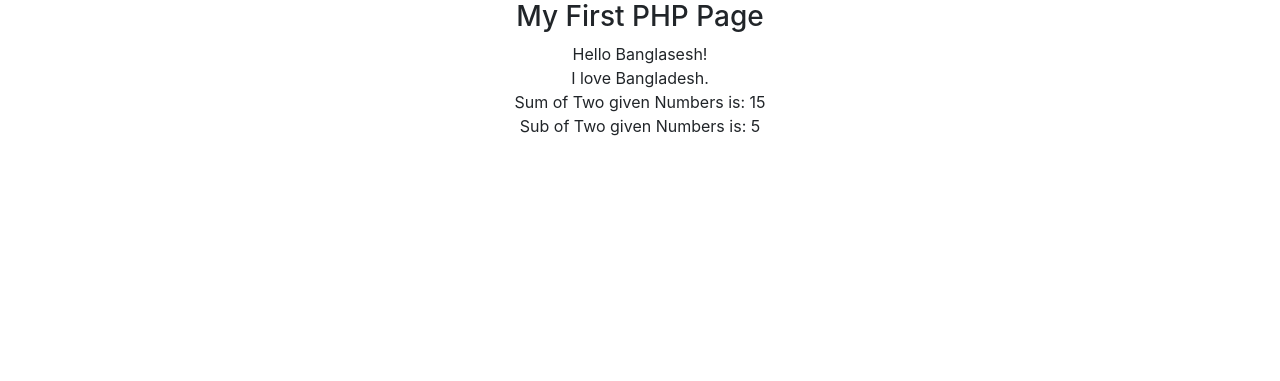
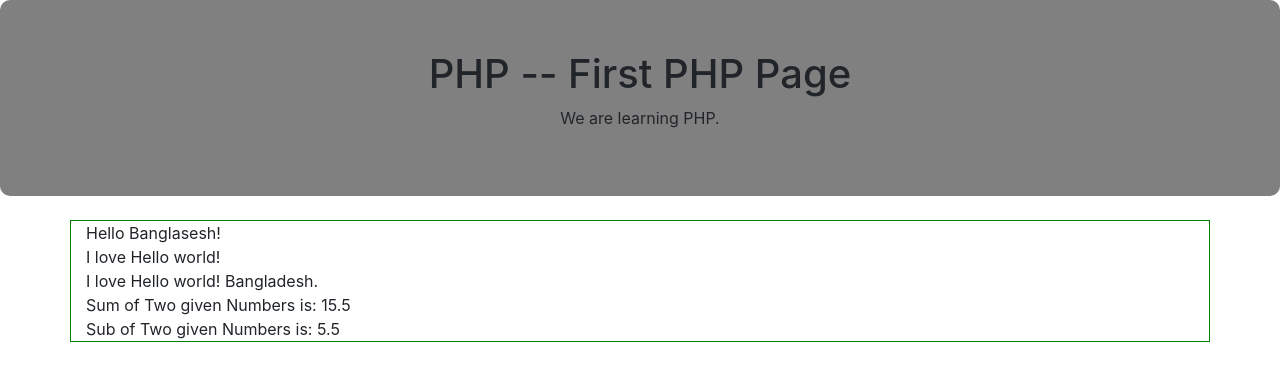
Before and after one commit to shahlalhossain/batch19, a PHP site: page /basic.php in a window 1280 px wide. Shown: the top 381 px of the page. Run offline with PHP 8.4, Linux system fonts and the light colour scheme.

Commit message:
Practice Some Basic PHP Code

```diff
--- a/shahlal/5php/Raw_PHP/basic.php
+++ b/shahlal/5php/Raw_PHP/basic.php
@@ -1,5 +1,5 @@
 <!DOCTYPE html>
-<html>
+<html lang="en">
     <head>
         <title>Basic PHP</title>
         <meta charset="utf-8">
@@ -10,10 +10,27 @@
         <script src="https://cdnjs.cloudflare.com/ajax/libs/popper.js/1.16.0/umd/popper.min.js"></script>
         <script src="https://maxcdn.bootstrapcdn.com/bootstrap/4.5.2/js/bootstrap.min.js"></script>
 
+        <style type="text/css">
+
+            .page-header {
+                background-color:grey;
+                padding: 50px;
+                border-radius: 10px;
+            }
+
+        </style>
     </head>
 
-    <body class="text-center">
-        <h3>My First PHP Page</h3>
+    <body>
+
+        <div class="page-header text-center">
+                <h1>PHP -- First PHP Page </h1>
+                <p> We are learning PHP. </p>
+        </div>
+
+        <br>
+
+        <div class="container" style="border: 1px solid green">
 
         <?php
 
@@ -21,21 +38,26 @@
         echo $greetings;
         echo "<br>";
 
-        $txt = "Hello world!";
-        $txt = "Bangladesh";
-        echo "I love " . $txt . ".";
+        $txt1 = "Hello world!";
+        echo "I love " . $txt1;
+        echo "<br>";
+
+        $txt2 = " Bangladesh.";
+        echo "I love " . $txt1 . $txt2;
         echo "<br>";
 
         $x = 5;
-        $y = 10;
+        $y = 10.50;
 
         $sum = $x + $y;
-        echo "Sum of Two given Numbers is: ".$sum;
+        echo "Sum of Two given Numbers is: " . $sum;
         echo "<br>";
 
         $sub = $y - $x;
         echo "Sub of Two given Numbers is: ".$sub;
         echo "<br>";
+
+        // var_dump($sub);
 
         //  This is a single-line comment
         //  This is also a single-line comment
@@ -47,6 +69,7 @@
         */
 
         ?>
+        </div>
 
     </body>
 </html>
--- a/shahlal/5php/Raw_PHP/first.php
+++ b/shahlal/5php/Raw_PHP/first.php
@@ -47,7 +47,7 @@
         <div class="container" style="border: 1px solid green">
 
                 <?php
-                echo ("Hello Participants, Welcome to Set Training Programme");
+                echo "Hello Participants, Welcome to Set Training Programme";
                 echo "<br>";
                 echo ("Hello Participants, Welcome to Set Training Programme");
                 echo "<br>";
@@ -65,6 +65,9 @@
                 lines
                 */
 
+                include 'data_type.php';
+                echo greetings;
+                var_dump($countries[9]);
                 ?>
 
         </div>
```
Also changed, not shown: shahlal/5php/Raw_PHP/data_type.php (+11 -6 lines), shahlal/5php/Raw_PHP/variable_scope.php (+4 -3 lines).
